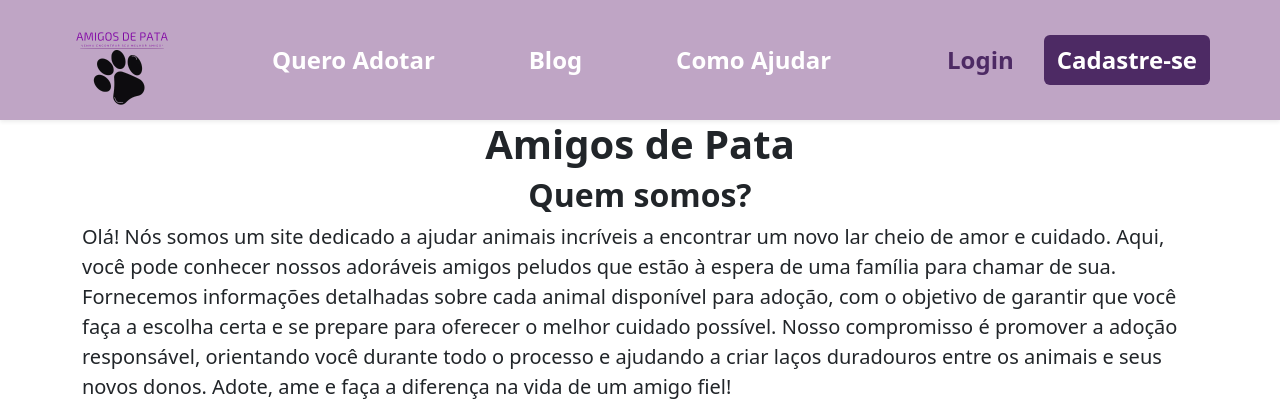
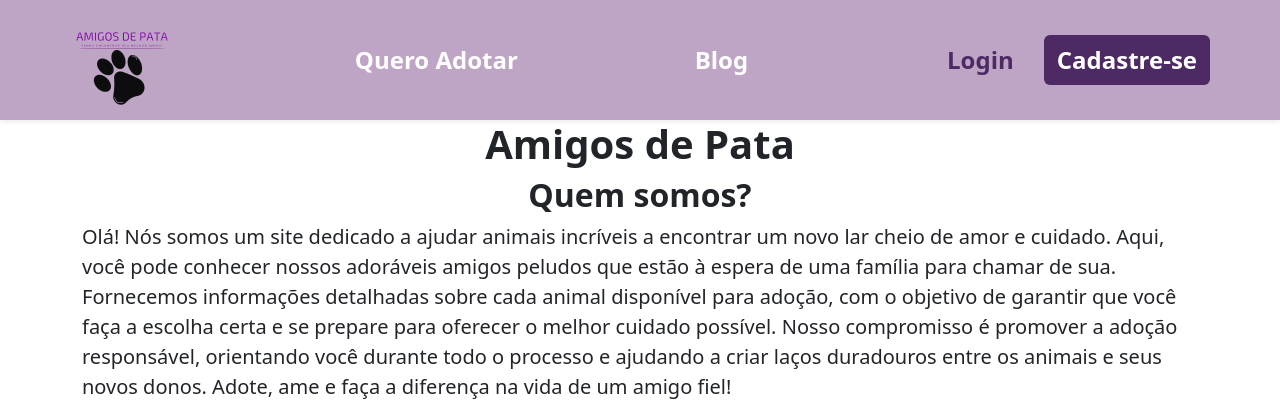
Before and after one commit to santos-joao/Adocao.Animais, a Flask app: page /blog in a window 1280 px wide. Shown: the top 416 px of the page. Run offline with Flask 3, Linux system fonts and the light colour scheme.

Commit message:
update blog
página "como ajudar" ficou e tava dando erro.

```diff
--- a/templates/blog.html
+++ b/templates/blog.html
@@ -31,9 +31,6 @@
                     </li>
                     <li class="nav-item">
                         <b><a class="nav-link" href="{{ url_for('blog') }}">Blog</a></b>
-                    </li>
-                    <li class="nav-item">
-                        <b><a class="nav-link" href="{{ url_for('parceiros') }}">Como Ajudar</a></b>
                     </li>
                 </ul>
 
```
